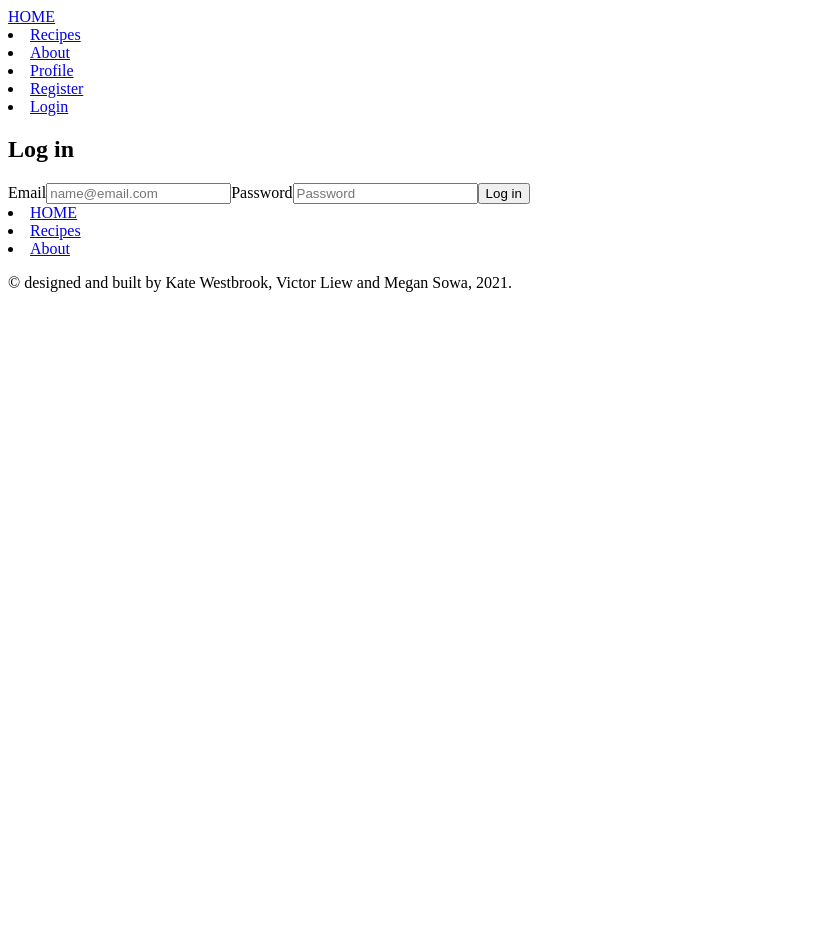
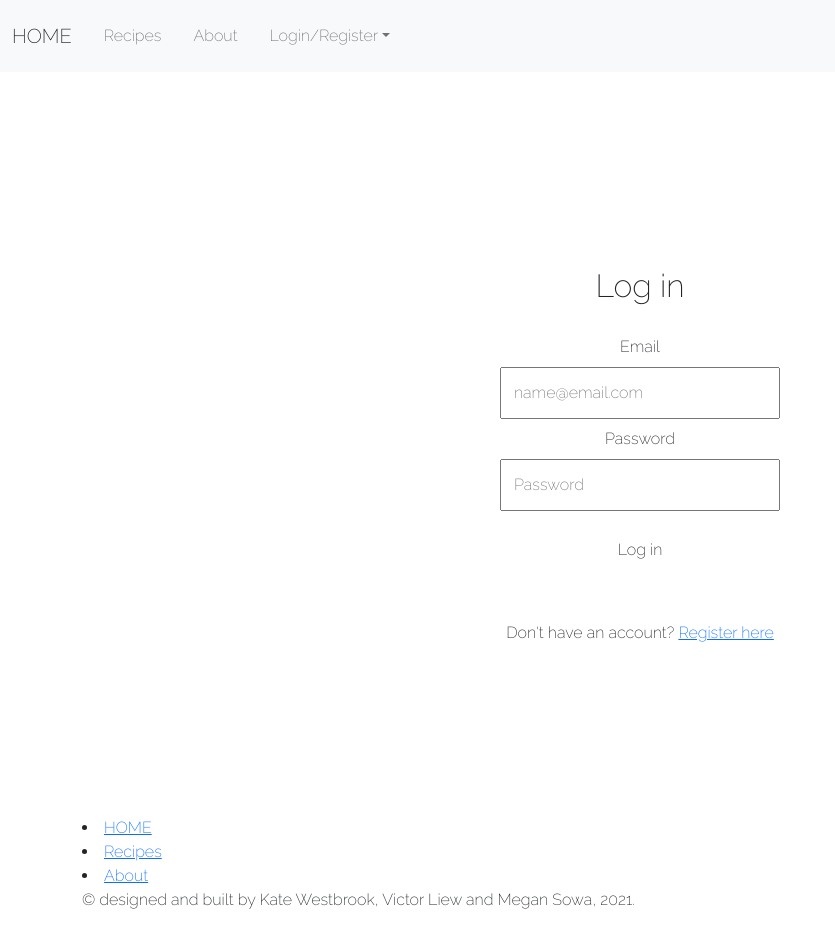
Before and after one commit to luckymouse11/project-3, a React (Create React App) app in the folder client/: page /login in a window 1280 px wide. Shown: the whole page, without its empty margins (0-835 px from the left). Before the commit the page ends 800 px from the top, so only its background shows below. Built offline with nearby package versions, Linux system fonts and the light colour scheme.

Commit message:
start of css to navbar login and register

```diff
--- a/client/public/index.html
+++ b/client/public/index.html
@@ -4,6 +4,9 @@
     <meta charset="utf-8" />
     <link rel="icon" href="%PUBLIC_URL%/favicon.ico" />
     <meta name="viewport" content="width=device-width, initial-scale=1" />
+    <link rel="preconnect" href="https://fonts.googleapis.com">
+<link rel="preconnect" href="https://fonts.gstatic.com" crossorigin>
+<link href="https://fonts.googleapis.com/css2?family=Raleway:ital,wght@0,100;0,200;1,100;1,200&display=swap" rel="stylesheet">
     <title>Green Plate</title>
   </head>
   <body>
--- a/client/src/components/auth/Login.js
+++ b/client/src/components/auth/Login.js
@@ -1,6 +1,6 @@
 import axios from 'axios'
 import React, { useState } from 'react'
-import { useHistory } from 'react-router-dom'
+import { useHistory, Link } from 'react-router-dom'
 
 const Login = () => {
 
@@ -35,15 +35,16 @@ const Login = () => {
 
   return (
     <div className='container'>
-      <div className='form'>
-        <form onSubmit={handleSubmit}>
+      <div className='form-container'>
+        <form onSubmit={handleSubmit} className='form-field register'>
           <h2>Log in</h2>
           <label htmlFor='email'>Email</label>
           <input type='text' name='email' placeholder='name@email.com' value ={FormData.email} onInput={handleChange}/>
           <label htmlFor='password'>Password</label>
           <input type='text' name='password' placeholder='Password' value ={FormData.password} onInput={handleChange}/>
-          <button className='submit'>Log in</button>
+          <button className='submit btn'>Log in</button>
         </form>
+        <p>Don&apos;t have an account? <Link to='/register'>Register here</Link></p>
       </div>
     </div>
 
--- a/client/src/components/auth/Register.js
+++ b/client/src/components/auth/Register.js
@@ -1,5 +1,5 @@
 import React, { useState } from 'react'
-import { useHistory } from 'react-router-dom'
+import { useHistory , Link } from 'react-router-dom'
 import axios from 'axios'
 
 const Register = () => {
@@ -39,10 +39,10 @@ const Register = () => {
 
   return (
     <div className='container'>
-      <div className='form'>
-        <form onSubmit={handleSubmit} className="form-field register">
+      <div className='form-container'>
+        <form onSubmit={handleSubmit} className='form-field register'>
           <h2>Register</h2>
-          <label htmlFor="username">Username</label>
+          <label htmlFor='username'>Username</label>
           <input type='text' name='username' placeholder='Username' value ={FormData.username} onInput={handleChange}/>
           <label htmlFor='email'>Email</label>
           <input type='email' name='email' placeholder='name@email.com' value ={FormData.email} onInput={handleChange}/>
@@ -50,7 +50,8 @@ const Register = () => {
           <input type='password' name='password' placeholder='Password' value ={FormData.password} onInput={handleChange}/>
           <label htmlFor='passwordConfirmation'>Confirm Password</label>
           <input type='password' name='passwordConfirmation' placeholder='Password again' value ={FormData.passwordConfirmation} onInput={handleChange}/>
-          <button className='submit'>Register</button>
+          <button className='submit btn'>Register</button>
+          <p>Already registered? <Link to='/login'>Login</Link></p>
         </form>
       </div>
     </div>
--- a/client/src/components/common/Navbar.js
+++ b/client/src/components/common/Navbar.js
@@ -34,44 +34,51 @@ const Nav = () => {
   }
 
   return (
-    <div className='navbar'>
-      <div className='container'>
-        <div className='home-logo'>
-          <Link to='/'>HOME</Link>
+    <nav className='navbar navbar-expand-lg navbar-light bg-light'>
+      <div className='container-fluid'>
+        <div className="navbar-header">
+          <Link to='/' className='navbar-brand'>HOME</Link>
         </div>
-        <div className='nav'>
-          <li>
-            <Link to='/recipes'>Recipes</Link>
+
+        <div className='nav navbar-nav me-auto mb-2 mb-lg-0'>
+          <li className='nav-item m-2'>
+            <Link to='/recipes' className='nav-link'>Recipes</Link>
           </li>
-          <li>
-            <Link to='/about'>About</Link>
+          <li className='nav-item m-2'>
+            <Link to='/about' className='nav-link'>About</Link>
           </li>
-          <li>
-            <Link to='/users/'>Profile</Link>
-          </li>
+
+
           {
             userIsAuthenticated() ?
 
             // if isAuthenticated is true:
-              <li>
-                <span className='logout-link' onClick={handleLogout}>Logout</span>
-              </li>
+              <>
+                <li className='nav-item m-2'>
+                  <Link to='/users/' className='nav-link'>Profile</Link>
+                </li>
+                <li className='nav-item m-2'>
+                  <span className='logout-link nav-link' onClick={handleLogout} >Logout</span>
+                </li>
+              </>
 
               :
 
               //isAuthenticated is false:
               <>
-                <li>
-                  <Link to='/register'>Register</Link>
-                </li>
-                <li>
-                  <Link to='/login'>Login</Link>
+                <li className="nav-item m-2 dropdown">
+                  <Link to='/login' className="dropdown-toggle nav-link" data-toggle="dropdown">Login/Register<span className="caret"></span></Link>
+                  <ul className="dropdown-menu" aria-labelledby="navbarDropdownMenuLink">
+                    <li><Link to='/register' className="dropdown-item">Register</Link></li>
+                    <li><Link to='/login' className="dropdown-item">Login</Link></li>
+                  </ul>
                 </li>
               </>
           }
         </div>
+
       </div>
-    </div>
+    </nav>
   )
 }
 
--- /dev/null
+++ b/client/src/styles/auth.scss
@@ -0,0 +1,32 @@
+.form-container{
+  min-height: 93vh;
+  display: flex;
+  flex-direction: column;
+  align-items: center;
+  justify-content: center;
+  width: 50vw;
+  margin: 0 auto;
+
+  .form-field {
+    display: flex;
+    flex-direction: column;
+    align-items: center;
+    justify-content: center;
+    width: 400px;
+    padding: 40px;
+
+    h2{
+      margin-bottom: 30px;
+    }
+    input{
+      width: 280px;
+      padding: 12px;
+      margin: 8px auto;
+    }
+    button {
+      width: 180px;
+      padding: 10px;
+      margin: 8px;
+    }
+  }
+}
--- /dev/null
+++ b/client/src/styles/global.scss
@@ -0,0 +1,3 @@
+body{
+  font-family: 'Raleway', 'helvetica', 'arial', sans-serif;
+}
--- a/client/src/styles/main.scss
+++ b/client/src/styles/main.scss
@@ -0,0 +1,4 @@
+@import "~bootstrap/scss/bootstrap";
+@import './global.scss';
+@import './common.scss';
+@import './auth.scss'
```
Also changed, not shown: client/src/styles/common.scss (added), client/src/styles/custom.scss (added).
